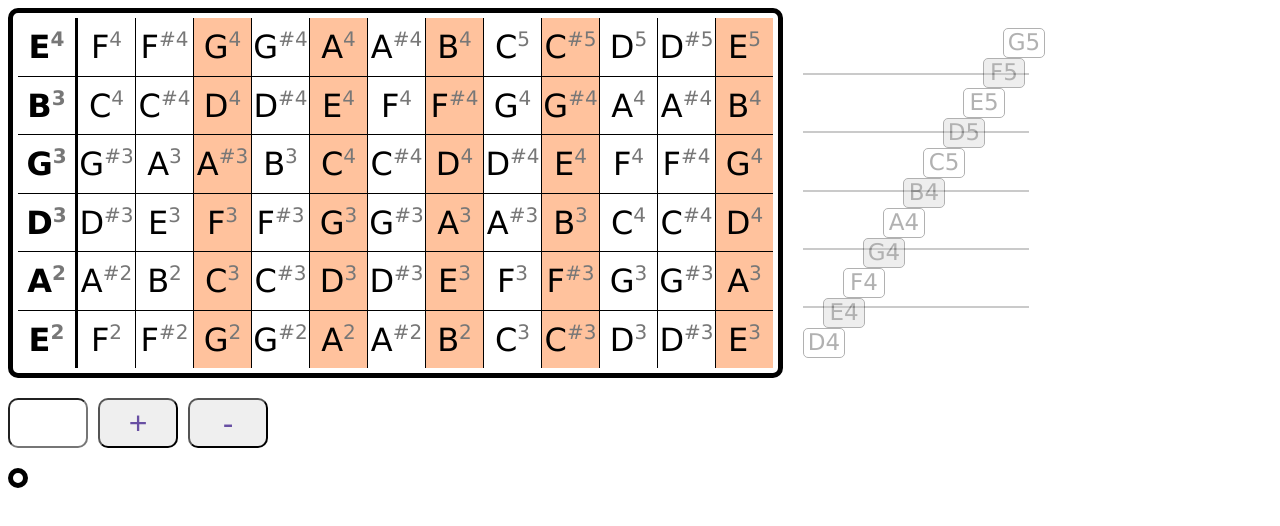
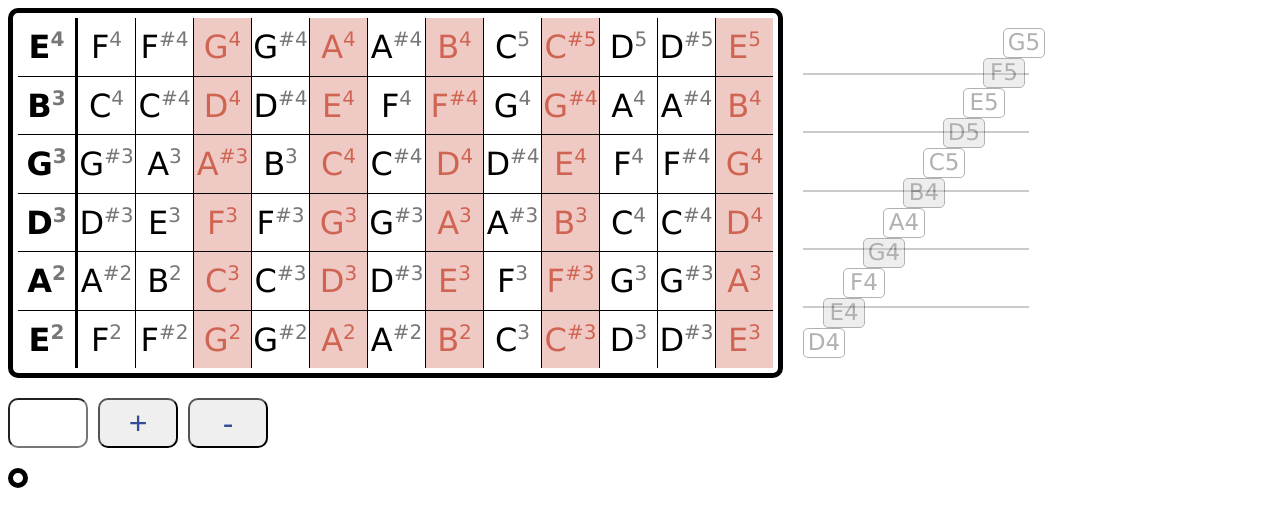
Before and after one commit to r3mus99/guitar-fretboard-notes, a React (Vite) app: page / in a window 1280 px wide. Shown: the top 526 px of the page. Built offline with nearby package versions, Linux system fonts and the light colour scheme.

Commit message:
visuals update

```diff
--- a/src/fretboard/fretboard.scss
+++ b/src/fretboard/fretboard.scss
@@ -11,7 +11,12 @@ table.Fretboard {
       td:nth-child(8),
       td:nth-child(10),
       td:nth-child(13) {
-        background-color: #ffc29d;
+        color: #D06453;
+        background-color: #EFCAC4;
+
+        sup {
+          color: #D06453;
+        }
       }
     }
   }
--- a/src/sheet/sheet.scss
+++ b/src/sheet/sheet.scss
@@ -28,8 +28,8 @@
 
     &.Selected {
       opacity: 1;
-      color: white;
-      background-color: #684fa3;
+      color: #354C97;
+      background-color: #AFBBE3;
     }
   }
 
--- a/src/styles.scss
+++ b/src/styles.scss
@@ -22,11 +22,11 @@ table {
         }
 
         &.Selected {
-          color: white;
-          background-color: #684fa3 !important;
+          color: #354C97 !important;
+          background-color: #AFBBE3 !important;
 
           sup {
-            color: white;
+            color: #354C97 !important;
           }
         }
       }
@@ -52,7 +52,7 @@ table {
     border-radius: 10px;
     font-size: 32px;
     text-align: center;
-    color: #684fa3;
+    color: #354C97;
   }
 
   input {
```
